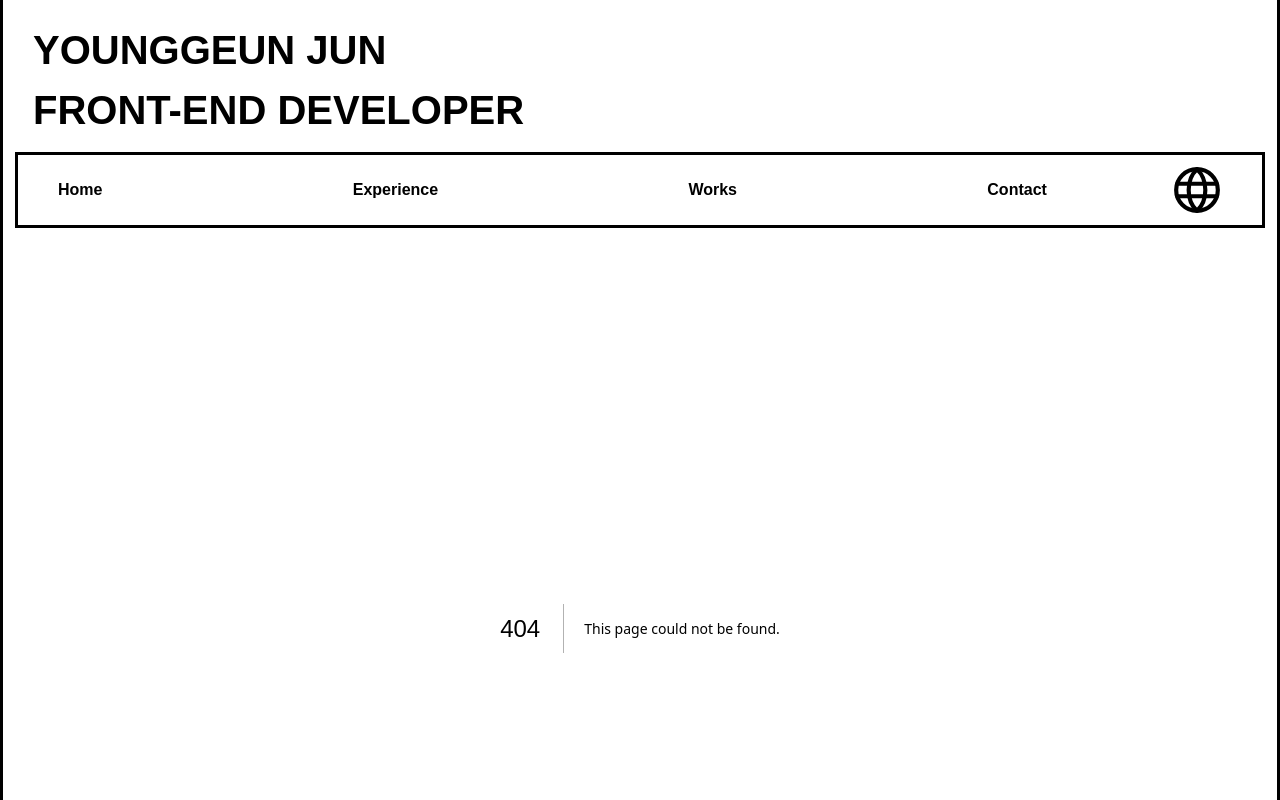
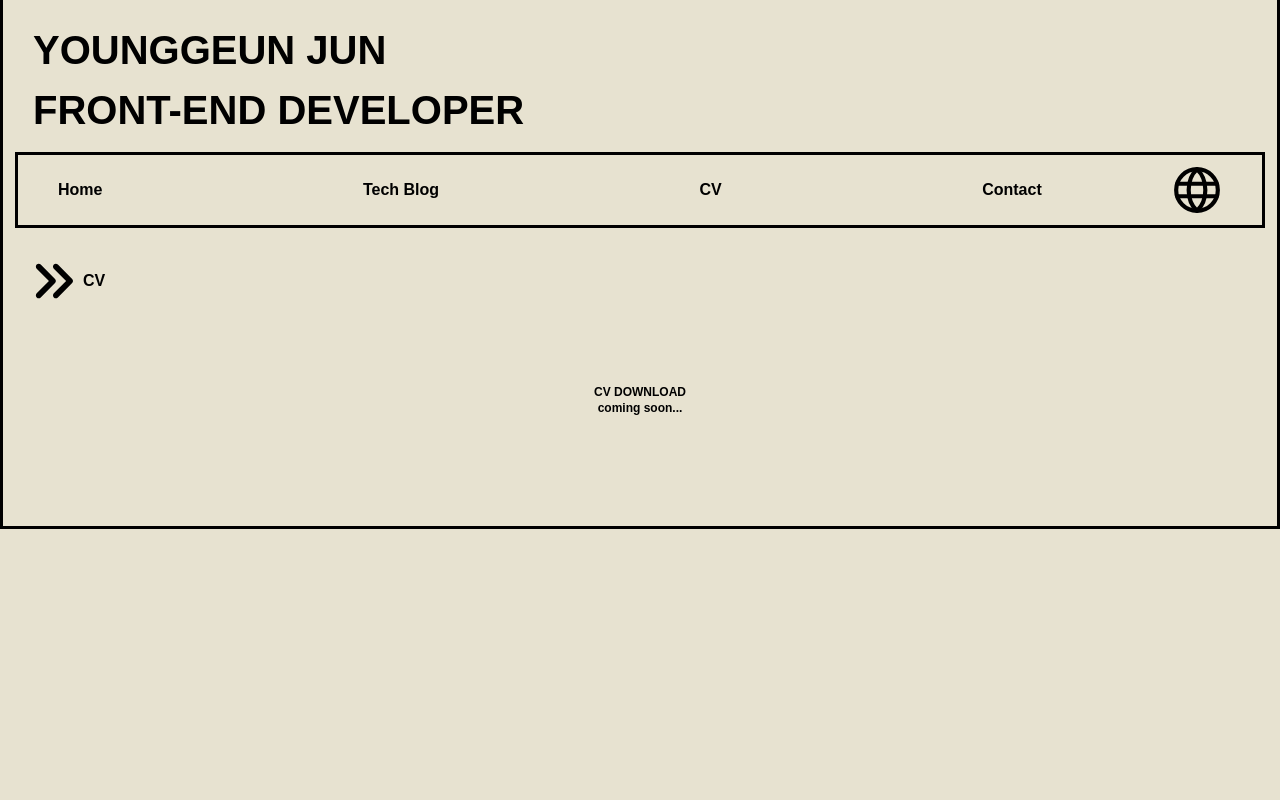
Before and after one commit to jayjunn/personal-app, a Next.js app: page /cv in a window 1280 px wide. Before the commit this address had no page. Shown: the top 800 px of the page. Built offline with nearby package versions, Linux system fonts and the light colour scheme.

Commit message:
feat: add blog and cv

```diff
--- /dev/null
+++ b/src/app/cv/page.tsx
@@ -0,0 +1,10 @@
+import Cv from '@/components/CV';
+import React from 'react';
+
+export default function page() {
+  return (
+    <>
+      <Cv />
+    </>
+  );
+}
--- /dev/null
+++ b/src/app/styles/Cv.module.css
@@ -0,0 +1,3 @@
+.container {
+  height: 100vh;
+}
--- /dev/null
+++ b/src/components/CV.tsx
@@ -0,0 +1,27 @@
+'use client';
+
+import React from 'react';
+import { useUserContext } from '../context/userContext';
+import PageWrap from './common/PageWrap';
+import styles from '../app/styles/Cv.module.css';
+
+export default function Cv() {
+  const { isEnglish } = useUserContext();
+
+  const handleExperienceClick = (company: string) => {
+    document.getElementById(`${company.toLocaleLowerCase()}`)?.scrollIntoView({ behavior: 'smooth', block: 'start' });
+  };
+
+  const languageSelector = (description: { en: string[]; kr: string[] }) => {
+    return isEnglish ? description.en : description.kr;
+  };
+
+  return (
+    <PageWrap title="CV">
+      <div className="px-4 h-full flex flex-col items-center justify-start my-20">
+        <div className="text-xs">CV DOWNLOAD</div>
+        <span className="text-xs">coming soon...</span>
+      </div>
+    </PageWrap>
+  );
+}
--- a/src/components/Header.tsx
+++ b/src/components/Header.tsx
@@ -26,7 +26,12 @@ const Header = () => {
     setSelectOn(false);
   };
 
-  const navList = ['Home', 'Experience', 'Works', 'Contact'];
+  const navList = [
+    { title: 'Home', link: `/` },
+    { title: 'Tech Blog', link: `https://velog.io/@jayjunn/posts` },
+    { title: 'CV', link: `cv` },
+    { title: 'Contact', link: `/contact` },
+  ];
 
   return (
     <header>
@@ -40,15 +45,21 @@ const Header = () => {
       </section>
       <nav>
         <ul className={styles.ul}>
-          {navList.map((label, index) => (
-            <React.Fragment key={`group-${label}`}>
-              <li className={styles.nav__list} key={`nav-${label}`}>
-                <Link href={label === `Home` ? '/' : `/${label.toLowerCase()}`} onClick={() => setSelectOn(false)}>
-                  {label}
-                </Link>
+          {navList.map((item, index) => (
+            <React.Fragment key={`group-${item.title}`}>
+              <li className={styles.nav__list} key={`nav-${item.title}`}>
+                {item.title === 'Tech Blog' ? (
+                  <a href={item.link} target="_blank" rel="noopener noreferrer" onClick={() => setSelectOn(false)}>
+                    {item.title}
+                  </a>
+                ) : (
+                  <Link href={item.link} onClick={() => setSelectOn(false)}>
+                    {item.title}
+                  </Link>
+                )}
               </li>
               {index + 1 !== navList.length && (
-                <li key={`divider-${label}`} className={styles.nav__list}>
+                <li key={`divider-${item.title}`} className={styles.nav__list}>
                   <span className={styles.divider}>|</span>
                 </li>
               )}
--- a/src/components/Profile.tsx
+++ b/src/components/Profile.tsx
@@ -9,8 +9,6 @@ import { profileData as profileData } from '../../data';
 import useSWR from 'swr';
 
 const Profile = () => {
-  const { data, isLoading, error } = useSWR(`/api/hello`);
-
   const handleScrollDown = () => {
     document.getElementById('experiences')?.scrollIntoView({ behavior: 'smooth', block: 'start' });
   };
--- a/src/components/common/PageWrap.tsx
+++ b/src/components/common/PageWrap.tsx
@@ -2,7 +2,6 @@ import React from 'react';
 import styles from '../../app/styles/PageWrap.module.css';
 import Image from 'next/image';
 import anglesRight from '../../../public/image/anglesRight.svg';
-import { SWRConfig } from 'swr';
 
 interface IPageWrap {
   title: string;
@@ -11,7 +10,7 @@ interface IPageWrap {
 
 export default function PageWrap({ title, children }: IPageWrap) {
   return (
-    <section className={styles.container}>
+    <section className={`${styles.container} h-full`}>
       <div className={styles.header} id="experiences">
         <Image className={styles.arrow} src={anglesRight} alt="icon" width="40" height="40" />
         <h4 className={styles.title}>{title}</h4>
```
